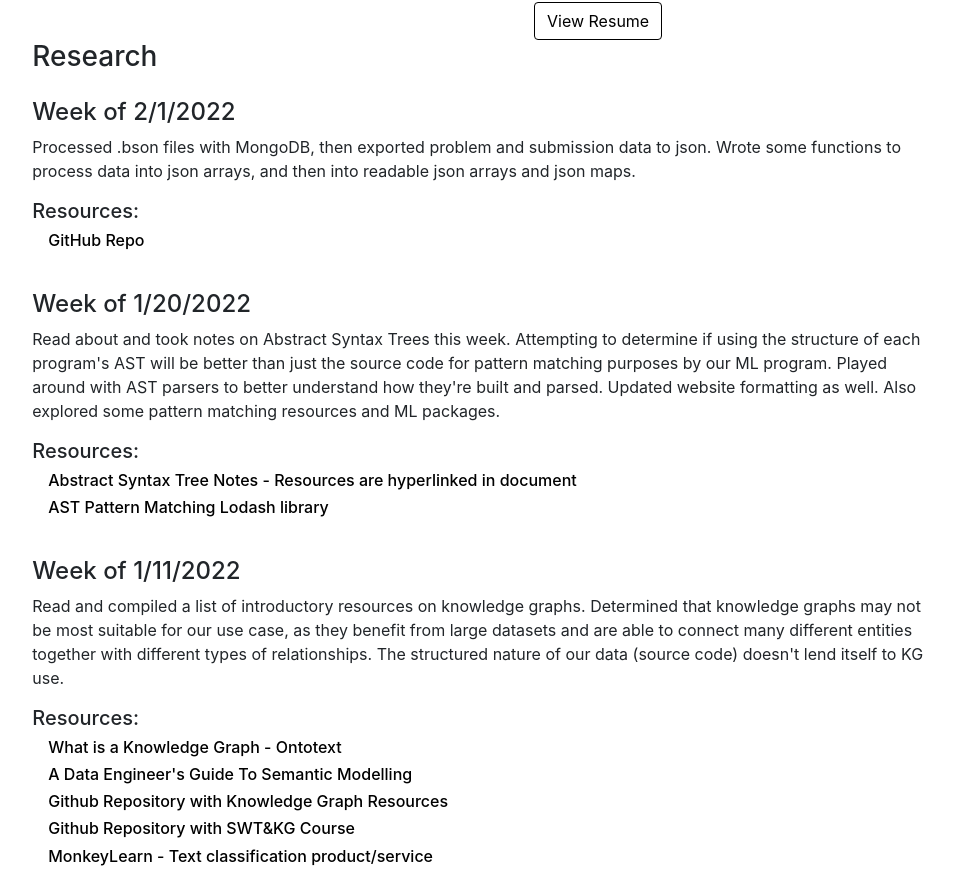
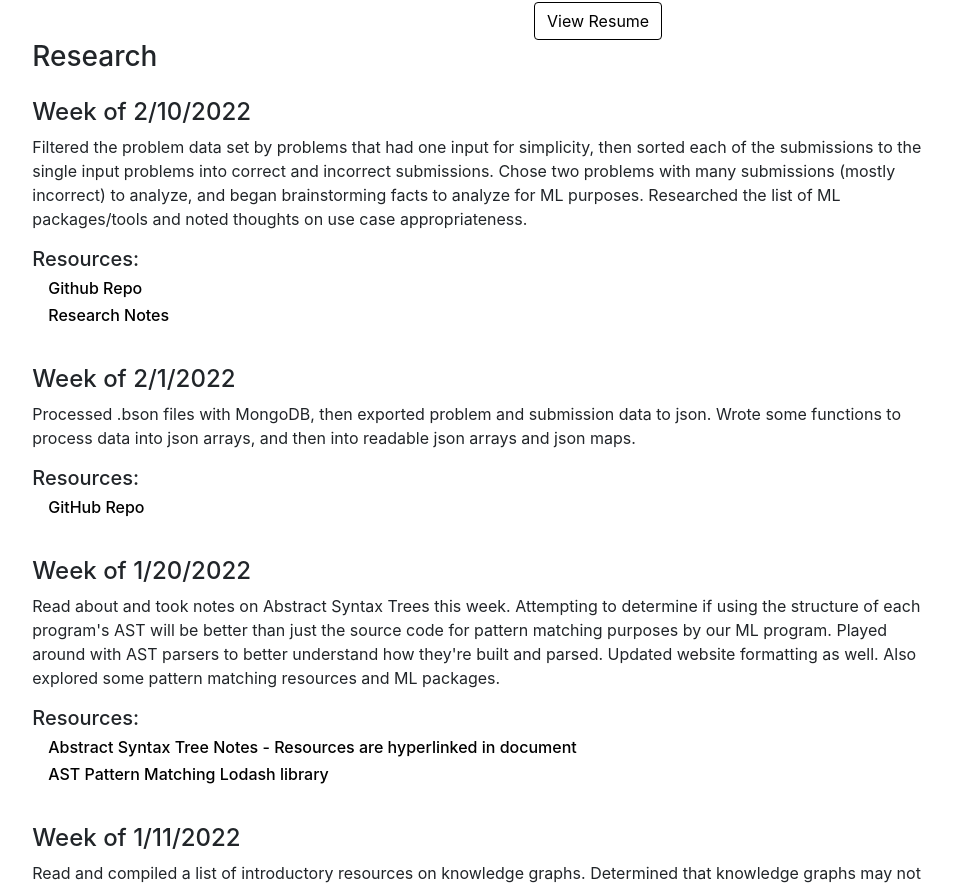
Before and after one commit to andrqwli/personal, a React (Create React App) app: page / in a window 1280 px wide. Shown: the part 2220-3108 px from the top of the page, without its empty margins (154-1108 px from the left). Built offline with nearby package versions, Linux system fonts and the light colour scheme.

Commit message:
weekly update

```diff
--- a/src/components/Data.js
+++ b/src/components/Data.js
@@ -156,6 +156,20 @@ export const Proj = [
 
 export const LogData =  [
     {
+        meetingDate: "2/10/2022",
+        workSummary: "Filtered the problem data set by problems that had one input for simplicity, then sorted each of the submissions to the single input problems into correct and incorrect submissions. Chose two problems with many submissions (mostly incorrect) to analyze, and began brainstorming facts to analyze for ML purposes. Researched the list of ML packages/tools and noted thoughts on use case appropriateness.",
+        resourceList: [
+            {
+                title: "Github Repo",
+                link: "https://github.com/andrqwli/COMP495",
+            },
+            {
+                title: "Research Notes",
+                link: "https://docs.google.com/document/d/18ZJZEnuYZlLyBRaAz7BXXcFMu8ZR0qWXkU-yv_6Cn8g/edit"
+            }
+        ]
+    },
+    {
         meetingDate: "2/1/2022",
         workSummary: "Processed .bson files with MongoDB, then exported problem and submission data to json. Wrote some functions to process data into json arrays, and then into readable json arrays and json maps.",
         resourceList:[
```
